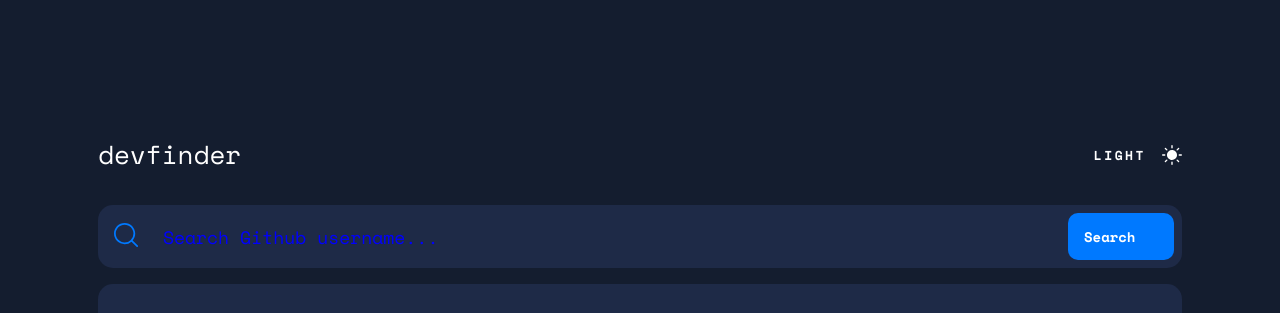
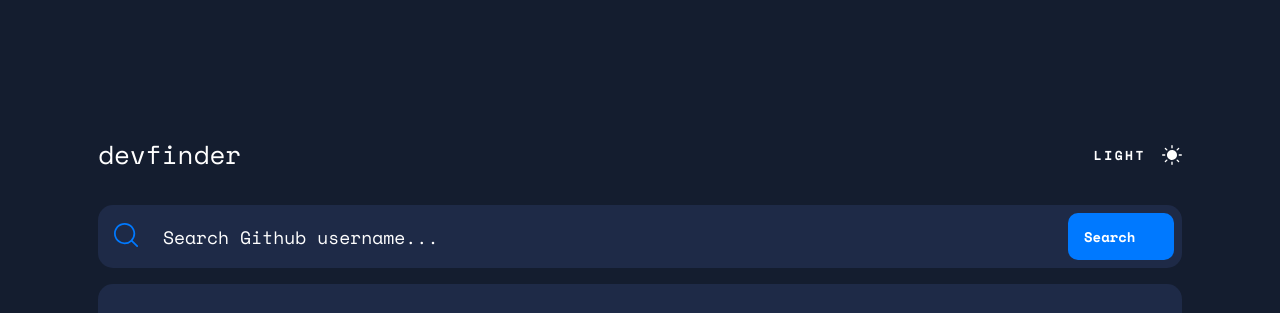
Before and after one commit to EdwardShanahan07/FM-Github-User-Search-App, a website: page dist/index.html in a window 1280 px wide. Shown: the top 313 px of the page. Drawn offline with nearby package versions, Linux system fonts and the light colour scheme; grey boxes are pictures that could not be loaded.

Commit message:
Change Input Placeholder Color

```diff
--- a/src/scss/partials/_search.scss
+++ b/src/scss/partials/_search.scss
@@ -40,7 +40,6 @@
 
     &::placeholder {
       color: var(--color-text-1);
-      color: #0000ff;
     }
   }
 
```
Also changed, not shown: dist/assets/css/style.css.
